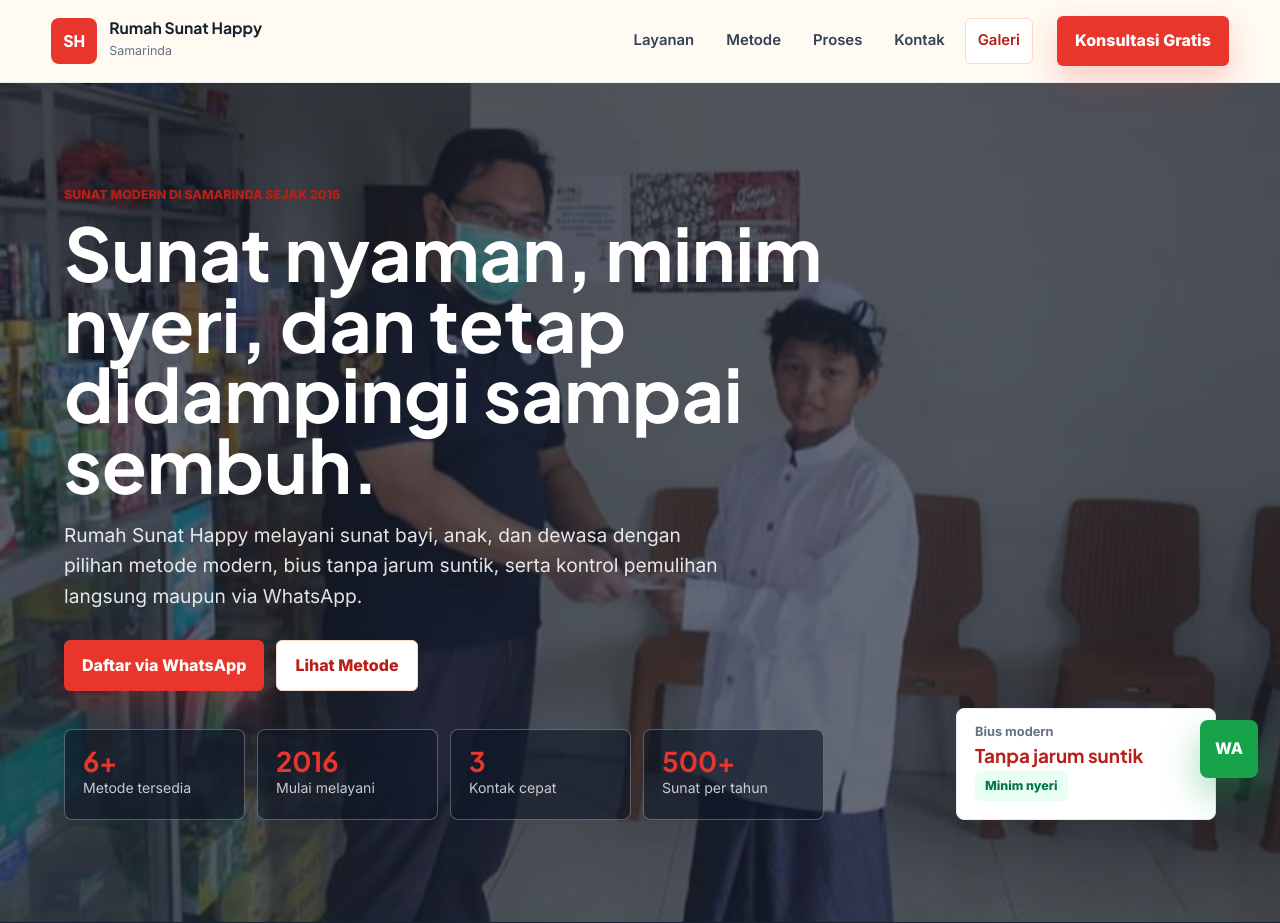
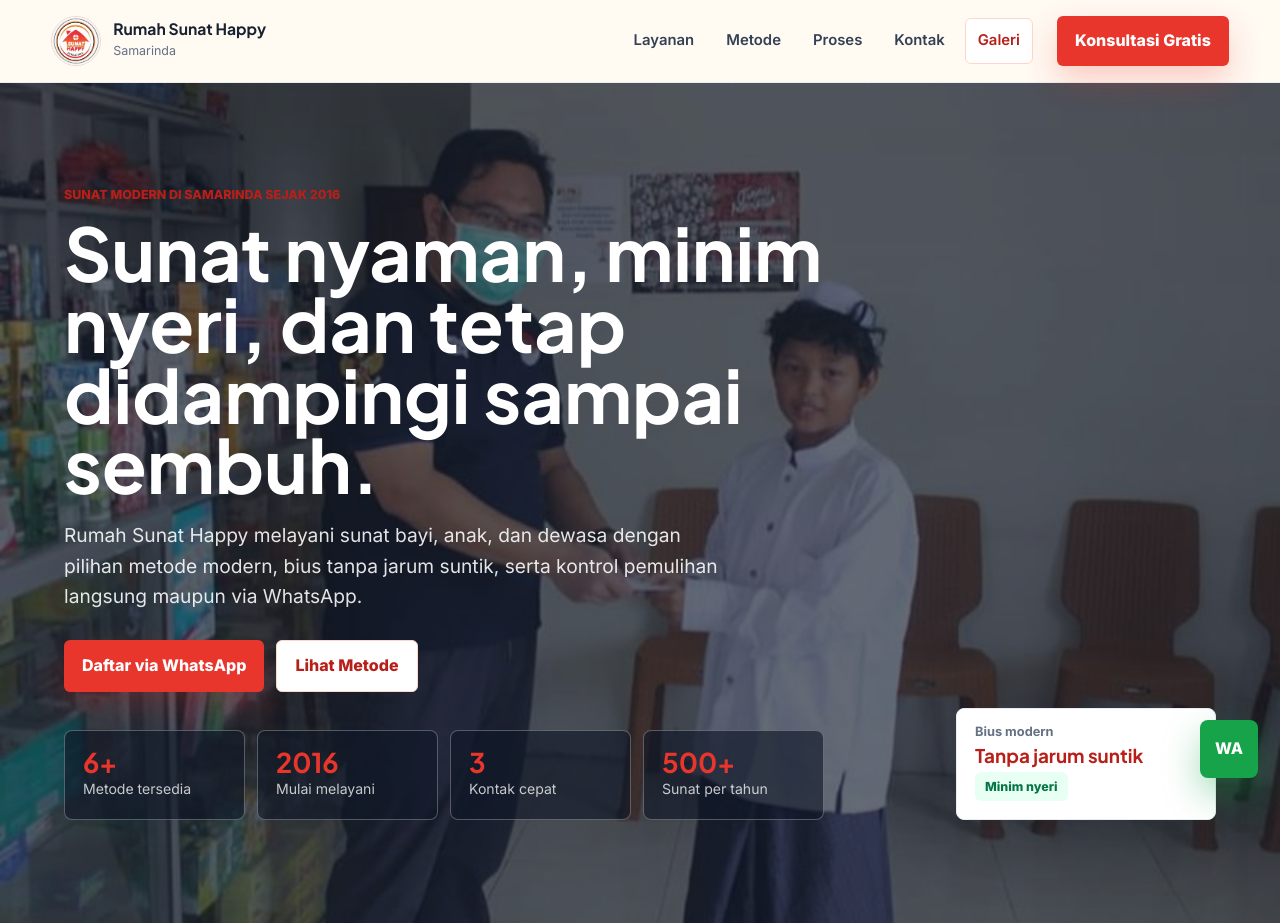
Before and after one commit to FajarFaruqAbdillah/SunatHappySamarinda, an Astro site: page / in a window 1280 px wide. Shown: the top 923 px of the page. Built offline with nearby package versions, Linux system fonts and the light colour scheme; Astro itself is replaced by a stand-in of ours.

Commit message:
Add official Sunat Happy logo

```diff
--- a/src/components/Header.astro
+++ b/src/components/Header.astro
@@ -9,7 +9,13 @@
 
 <header class="site-header" id="top">
   <a class="brand" href="/" aria-label="Rumah Sunat Happy Samarinda">
-    <span class="brand-mark">SH</span>
+    <img
+      class="brand-logo"
+      src="/images/logo-sunat-happy.jpg"
+      alt=""
+      width="502"
+      height="499"
+    />
     <span>
       <strong>Rumah Sunat Happy</strong>
       <small>Samarinda</small>
--- a/src/layouts/BaseLayout.astro
+++ b/src/layouts/BaseLayout.astro
@@ -20,12 +20,14 @@
 const siteUrl = Astro.site ?? new URL(site.url);
 const canonical = new URL(Astro.url.pathname, siteUrl);
 const socialImage = new URL(image, siteUrl);
+const logoImage = new URL("/images/logo-sunat-happy.jpg", siteUrl);
 const structuredData = {
   "@context": "https://schema.org",
   "@type": "MedicalClinic",
   name: site.name,
   url: site.url,
   image: socialImage.toString(),
+  logo: logoImage.toString(),
   telephone: "+62 812-5868-203",
   address: {
     "@type": "PostalAddress",
@@ -47,7 +49,7 @@
     <meta name="theme-color" content="#e8362d" />
     <meta name="robots" content={robots} />
     <link rel="canonical" href={canonical} />
-    <link rel="icon" href="/favicon.svg" type="image/svg+xml" />
+    <link rel="icon" href="/images/logo-sunat-happy.jpg" type="image/jpeg" />
     <link rel="preconnect" href="https://fonts.googleapis.com" />
     <link rel="preconnect" href="https://fonts.gstatic.com" crossorigin />
     <link
--- a/src/styles/global.css
+++ b/src/styles/global.css
@@ -79,16 +79,14 @@
   min-width: max-content;
 }
 
-.brand-mark {
-  display: grid;
-  width: 46px;
-  height: 46px;
-  place-items: center;
-  color: var(--white);
-  background: var(--brand);
-  border-radius: 8px;
-  font-family: "Plus Jakarta Sans", Inter, sans-serif;
-  font-weight: 800;
+.brand-logo {
+  flex: 0 0 50px;
+  width: 50px;
+  height: 50px;
+  object-fit: cover;
+  background: var(--white);
+  border: 1px solid #f2d7cd;
+  border-radius: 50%;
 }
 
 .brand strong,
@@ -899,6 +897,12 @@
     font-size: 0.9rem;
   }
 
+  .brand-logo {
+    flex-basis: 44px;
+    width: 44px;
+    height: 44px;
+  }
+
   .hero,
   .section,
   .contact-section {
```
Also changed, not shown: public/images/logo-sunat-happy.jpg (added).
